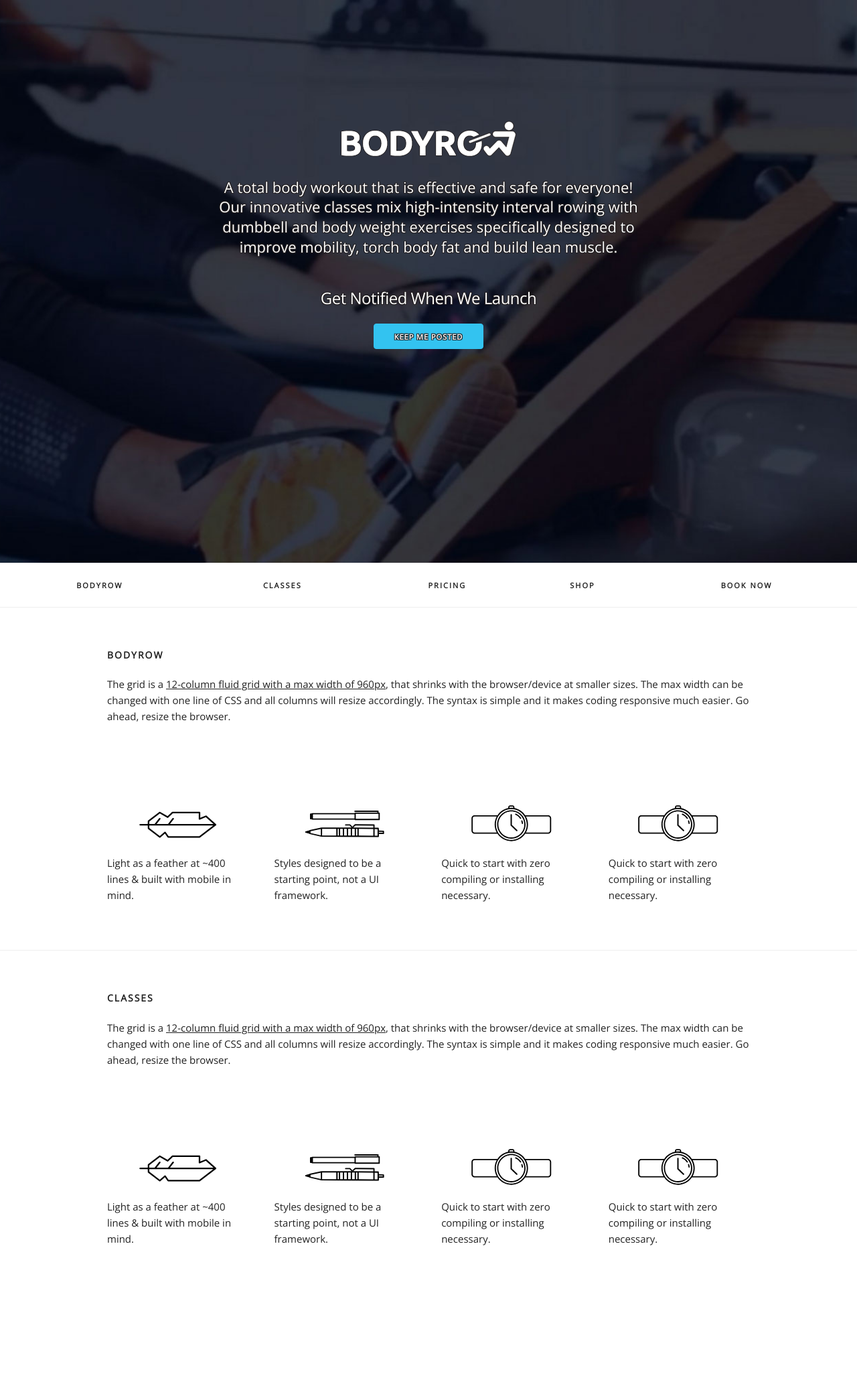
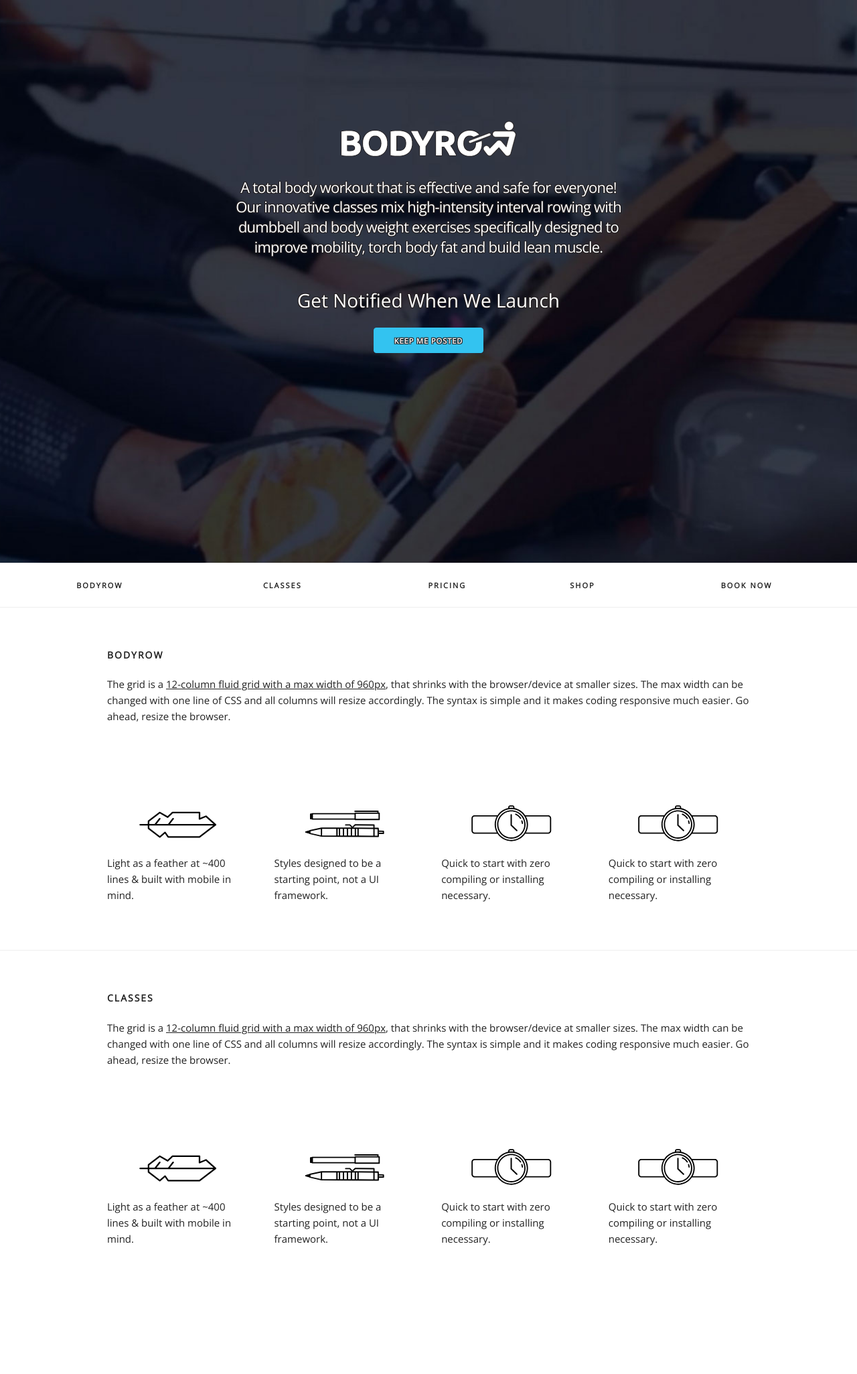
Before and after one commit to ambit/bodyrow, a Jekyll site: the page built from index.html, in a window 1280 px wide. Shown: the whole page at 67% size. Built offline with Jekyll 4.4.1, drawn with Linux system fonts in a browser that asks for light colours; nearby versions of some CDN libraries.

Commit message:
Fix text

```diff
--- a/css/style.css
+++ b/css/style.css
@@ -27,7 +27,7 @@ html, body {
   padding-top: 180px;
   width: 100%;
   max-width: 800px; }
-.home .header .content h4 {
+.home .header .content h5 {
   font-size: 2.8rem;
   letter-spacing: 0; }
 .home .header .content h4 {
```
